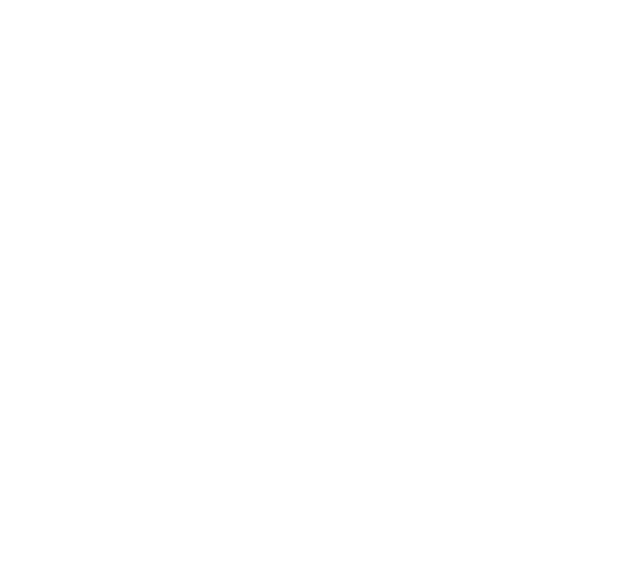
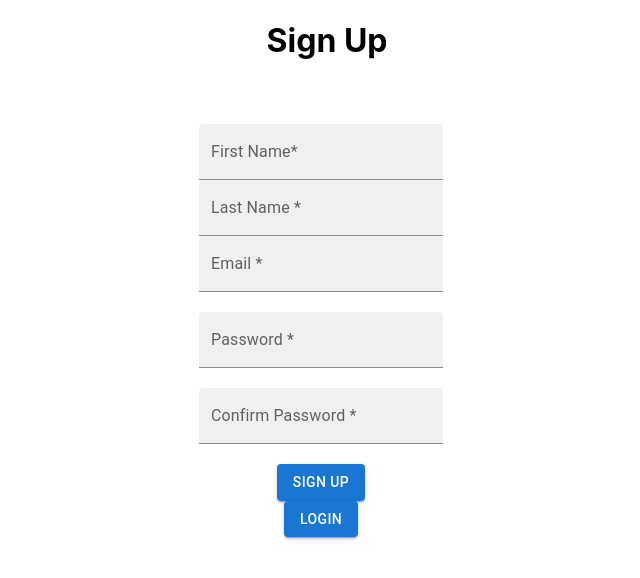
Before and after one commit to sohel-angualrminds/AM_Social, a React (Create React App) app in the folder frontend/: page /signuppage in a window 1280 px wide. Before the commit this address had no page. Shown: the top 578 px of the page, without its empty margins (313-953 px from the left). Built offline with nearby package versions, Linux system fonts and the light colour scheme.

Commit message:
loginpage

```diff
--- a/frontend/package.json
+++ b/frontend/package.json
@@ -2,6 +2,7 @@
   "name": "frontend",
   "version": "0.1.0",
   "private": true,
+  "proxy": "http://localhost:7000",
   "dependencies": {
     "@date-io/date-fns": "^2.13.1",
     "@emotion/react": "^11.9.0",
--- a/frontend/src/App.js
+++ b/frontend/src/App.js
@@ -10,15 +10,12 @@
 {
   return (
     <div className="App">
-      {/* <SignUpPage /> */}
-      {/* <LoginPage /> */}
-      {/* <MainPage /> */}
-      {/* <EditPage /> */}
       <BrowserRouter>
         <Routes>
           <Route path={'/'} element={<LoginPage />} />
           <Route path={`/mainpage`} element={<MainPage /> } />
           <Route path={`/editpage`} element={<EditPage /> } />
+          <Route path={`/signuppage`} element={<SignUpPage /> } />
         </Routes>
       </BrowserRouter>
     </div>
--- a/frontend/src/LoginPage.js
+++ b/frontend/src/LoginPage.js
@@ -4,10 +4,15 @@
 import Button from '@mui/material/Button'
 import { GoogleLogin } from 'react-google-login'
 import { useNavigate } from 'react-router-dom'
+import ReCAPTCHA from "react-google-recaptcha"
+import axios from 'axios'
+
 
 function LoginPage()
 {
     const navigate = useNavigate()
+
+    const recaptchaRef = React.useRef();
 
     const [loginData,setLoginData] = React.useState({
         email : '',
@@ -36,8 +41,29 @@
 
     const [clickLogin,setClickLogin] = React.useState(false)
 
+    const [userLoginData,setuserLoginData] = React.useState({
+        email:'',
+        password:'',
+        reCaptchaToken:""
+    })
+
     const responseGoogle = (response) => {
         console.log(response);
+    }
+
+    const loginHandler = async() => {
+        setClickLogin(true)
+        const token = await recaptchaRef.current.executeAsync()
+        setuserLoginData({
+            email : loginData.email,
+            password : loginData.password,
+            reCaptchaToken : token
+        })
+        console.log(token)
+        axios.post('/user/login',userLoginData)
+        .then(response => console.log(response))
+        .catch(error => console.log(error))
+        // navigate('/mainpage')
     }
 
     return (
@@ -76,12 +102,13 @@
                     helperText={ clickLogin && loginData.password ===  "" ? "Enter Password " : '' }
                 />
                 <br />
-                <Button variant="contained" onClick={ () => {
-                    setClickLogin(true)
-                    navigate('/mainpage')
-                }}>
-                    Login
-                </Button>
+                <ReCAPTCHA
+                    ref={recaptchaRef}
+                    size="invisible"
+                    sitekey="6Ld3COIZAAAAAC3A_RbO1waRz6QhrhdObYOk7b_5"
+                />
+                <br />
+                <Button variant="contained" onClick={ () => loginHandler()}>Login</Button>
                 <br />
                 <GoogleLogin
                     clientId="971623344603-0qquan9pcdb9iu7oq9genvpnel77i7oa.apps.googleusercontent.com"
@@ -90,6 +117,9 @@
                     onFailure={responseGoogle}
                     cookiePolicy={'single_host_origin'}
                 />
+                <br />
+                <Button variant="contained" onClick={ () => navigate('/signuppage')}>SignUp</Button>
+
             </Box>
 
         </div>
--- a/frontend/src/SignUpPage.js
+++ b/frontend/src/SignUpPage.js
@@ -3,14 +3,20 @@
 import TextField from '@mui/material/TextField'
 import Button from '@mui/material/Button'
 import validator from 'validator'
+import axios from 'axios'
+import { useNavigate } from 'react-router-dom'
 
 function SignUpPage()
 {
+
+    const navigate = useNavigate()
+
     const [userData,setUserData] = React.useState({
         firstName : '',
         lastName : '',
         email : '',
-        password : ''
+        password : '',
+        cpassword : ''
     })
 
     const firstNameHandler = (e) => {
@@ -53,17 +59,28 @@
         })
     }
 
+    const confirmPasswordHandler = (e) => {
+        console.log(e.target.value)
+        setUserData(prev => {
+            return {
+                ...prev,
+                cpassword : e.target.value
+            }
+        })
+    }
+
     const [clickSignUp,setClickSignUp] = React.useState(false)
 
     const [checkEmail,setCheckEmail] = React.useState('')
     const [checkPassword,setCheckPassword] = React.useState('')
+    const [checkConfirmPassword,setCheckConfirmPassword] = React.useState('')
 
     const signUpButtonHandler = () => {
         setClickSignUp(true)
 
         if (validator.isEmail(userData.email))
         {
-            setCheckEmail('Valid Email :)')
+            setCheckEmail('')
         }
         else
         {
@@ -92,6 +109,28 @@
         {
             setCheckPassword('')
         }
+
+        if(userData.password !== userData.cpassword)
+        {
+            setCheckConfirmPassword('password and confirm password is similar')
+        }
+        else
+        {
+            setCheckConfirmPassword('')
+        }
+
+        console.log(userData)
+
+        // if(userData.firstName ==='' && userData.lastName==='' && userData.email==='' && userData.password ==='' && userData.cpassword !== '')
+        // {
+        //     console.log('Enter proper data');
+        // }
+        // else
+        // {
+            axios.post('/user/signup',userData)
+            .then(response => console.log(response))
+            .catch(error => console.log(error))
+        // }
     }
 
     return (
@@ -154,7 +193,21 @@
                 <br />
                 <span style={{color:"red"}}>{ checkPassword !== "" && checkPassword }</span>
                 <br />
+                <TextField
+                    id="filled-basic"
+                    label="Confirm Password *"
+                    variant="filled"
+                    value={userData.cpassword}
+                    onChange={(e) => confirmPasswordHandler(e)}
+                    error={ clickSignUp && userData.cpassword === '' ? true : false }
+                    helperText={ clickSignUp && userData.cpassword === '' ? "Enter Password " : ''}
+                />
+                <br />
+                    <span style={{color:"red"}}>{ checkConfirmPassword !== "" && checkConfirmPassword }</span>
+                <br />
                 <Button variant="contained" onClick={ () => signUpButtonHandler() }>Sign Up</Button>
+                <br />
+                <Button variant="contained" onClick={ () => navigate('/')}>Login</Button>
             </Box>
         </div>
   )
```
